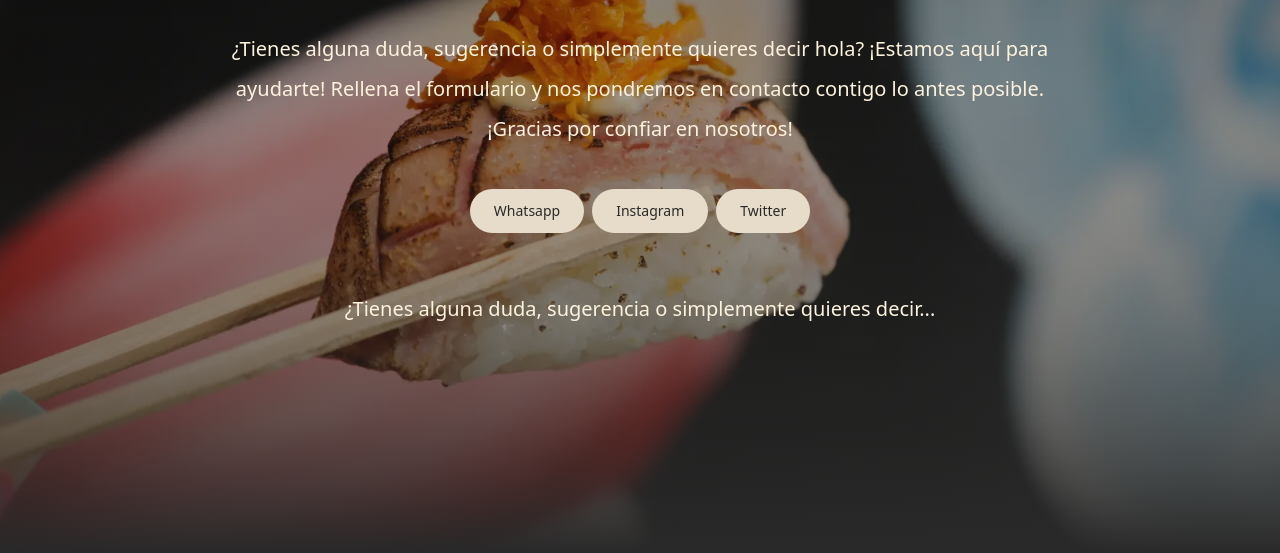
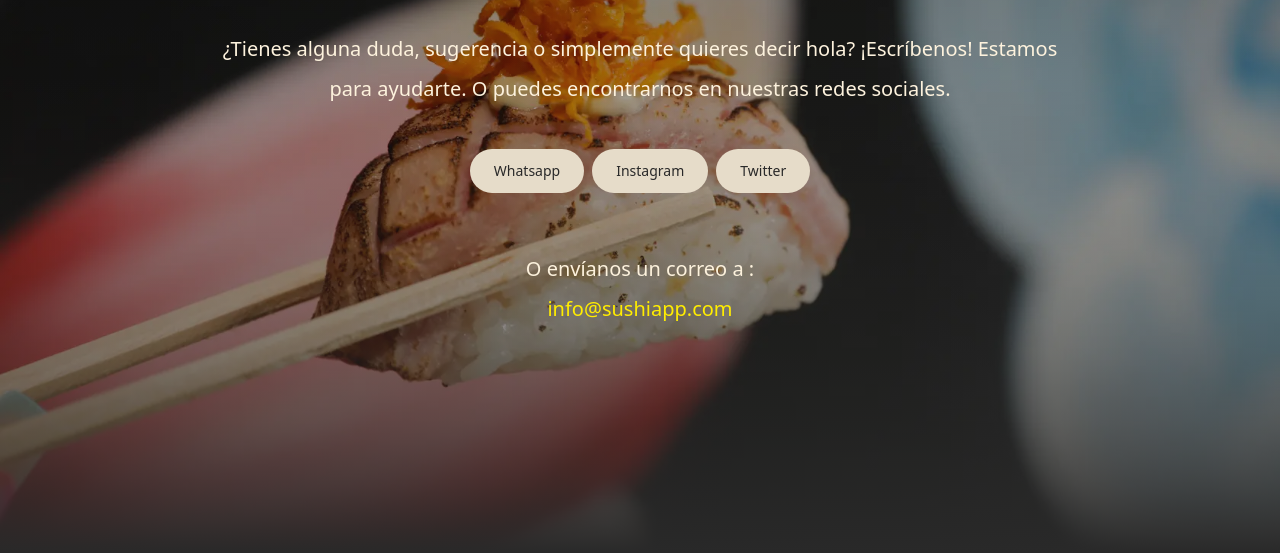
Before and after one commit to ezestom/sushi-app, an Astro site: page /contact in a window 1280 px wide. Shown: the part 247-800 px from the top of the page. Built offline with nearby package versions, Linux system fonts and the light colour scheme; Astro itself is replaced by a stand-in of ours.

```diff
--- a/src/components/sections/SecondSection.astro
+++ b/src/components/sections/SecondSection.astro
@@ -14,12 +14,12 @@
 		/>
 		<div class="flex flex-col justify-between">
 			<h2
-				class="font-[--text1] text-[--secondary] text-5xl md:text-6xl pb-10"
+				class="font-[--text1] text-[--secondary] text-5xl md:text-6xl pb-10 px-2 md:px-0"
 				id="text">
 				Nuestros Pokes:
 			</h2>
 			<p
-				class="font-extralight text-[--secondary] text-sm max-w-[50ch] opacity-60 leading-7 pb-5 md:pb-0"
+				class="font-extralight text-[--secondary] text-sm max-w-[50ch] opacity-60 leading-7 pb-5 md:pb-0 px-2 md:px-0"
 				id="text2">
 				Las mejores opciones para armar a tu gusto la ensalada perfecta.
 				Todas las opciones de proteínas, vegetales, toppings y salsas
--- a/src/pages/contact.astro
+++ b/src/pages/contact.astro
@@ -22,10 +22,11 @@
 				</h2>
 				<p
 					class="font-light text-start md:text-center text-[--secondary] leading-8 md:leading-[2.5rem] md:text-xl max-w-[75ch] text-pretty md:pb-0 mx-4 brightness-110">
+					<!-- create a text in contact section -->
+
 					¿Tienes alguna duda, sugerencia o simplemente quieres decir
-					hola? ¡Estamos aquí para ayudarte! Rellena el formulario y
-					nos pondremos en contacto contigo lo antes posible. ¡Gracias
-					por confiar en nosotros!
+					hola? ¡Escríbenos! Estamos para ayudarte. O puedes
+					encontrarnos en nuestras redes sociales.
 				</p>
 				<div class="flex gap-2 py-10">
 					<a
@@ -46,8 +47,13 @@
 				</div>
 				<p
 					class="font-light text-start md:text-center text-[--secondary] leading-8 md:leading-[2.5rem] md:text-xl max-w-[75ch] text-pretty md:pb-0 mx-4 brightness-110">
-					¿Tienes alguna duda, sugerencia o simplemente quieres
-					decir...
+					O envíanos un correo a :  <br />
+					<a
+						href="mailto:ezequielstom@gmail.com"
+						target="_blank"
+						class="text-[#FFD700] hover:underline">
+						info@sushiapp.com
+					</a>
 				</p>
 			</div>
 		</article>
--- a/src/pages/navbar.astro
+++ b/src/pages/navbar.astro
@@ -12,7 +12,7 @@
 <Layout title="Navbar">
 	<section
 		class="bg-[#292929] min-h-screen h-full md:min-h-screen w-full flex flex-col items-center justify-center"
-		transition-style="in:circle:center">
+		>
 		<article>
 			<Header href2="/" />
 			<div
--- a/src/pages/us.astro
+++ b/src/pages/us.astro
@@ -73,7 +73,7 @@
 			/>
 		</article>
 		<article
-			class="flex max-w-[1200px] mx-auto flex-col md:flex-row items-center justify-between h-full py-20">
+			class="flex max-w-[1200px] mx-auto flex-col md:flex-row items-center justify-between h-full md:py-20">
 			<Image
 				src={veggie}
 				class="md:h-[500px] h-[350px] w-full md:w-[315px] object-cover object-center max-w-[530px]"
```
